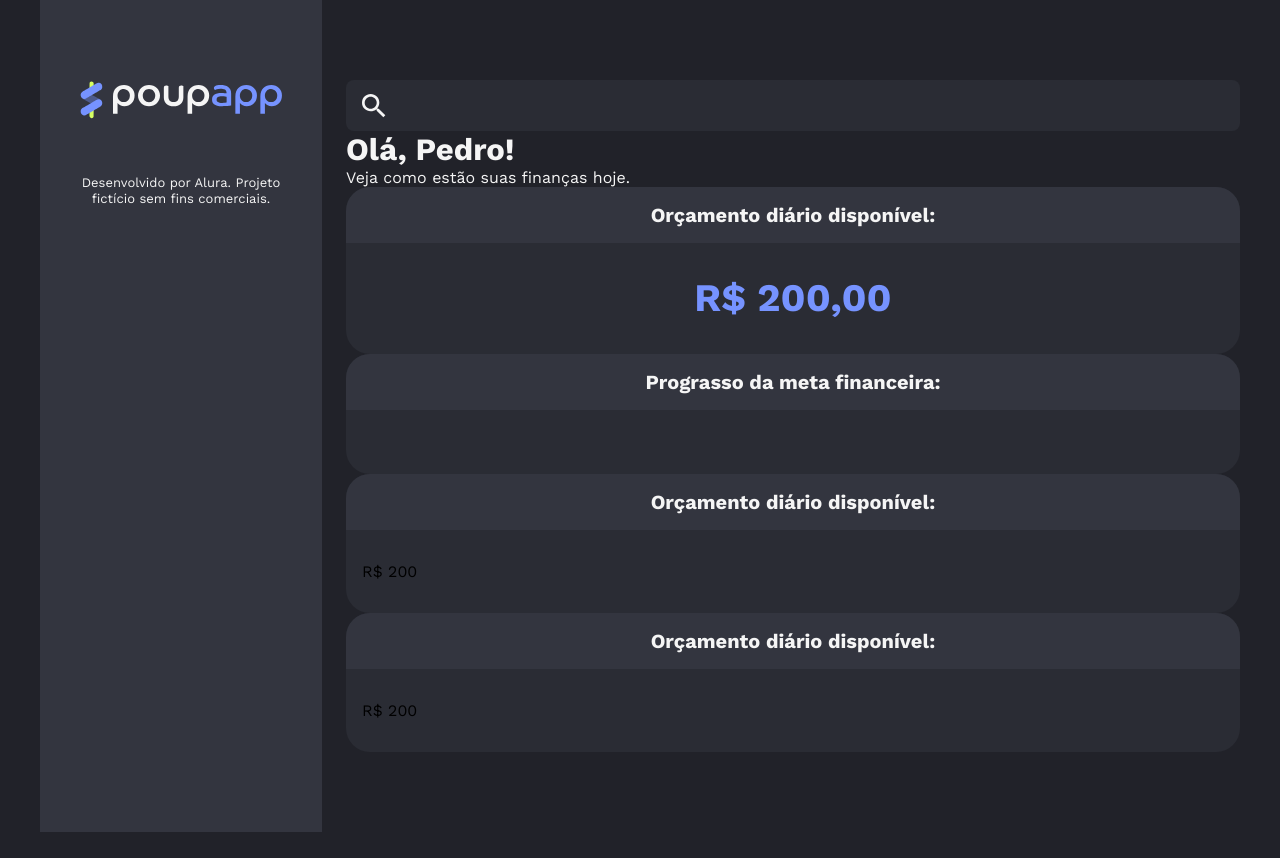
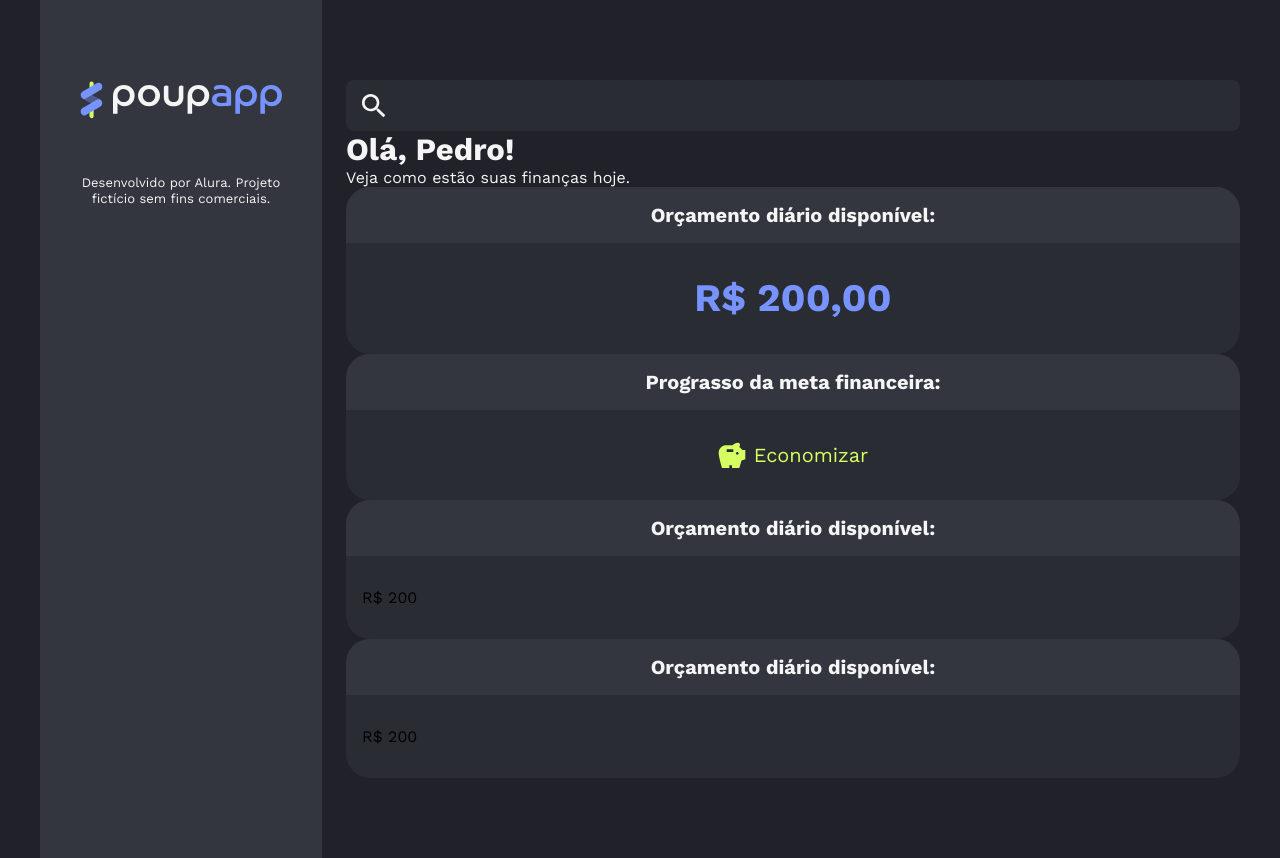
Before and after one commit to pedrohg99/poupapp, a React (Vite) app: page / in a window 1280 px wide. Before the commit the page ends 832 px from the top, so only its background shows below. Built offline with nearby package versions, Linux system fonts and the light colour scheme.

Commit message:
Aplica estilo ao SavingsStatus

```diff
--- a/src/App.jsx
+++ b/src/App.jsx
@@ -5,6 +5,7 @@ import { SearchInput } from "./components/SearchInput";
 import { Typography } from "./components/Typography";
 import Card from "./components/Card";
 import { DailyBudget } from "./components/DailyBudget";
+import { SavingsSatus } from "./components/SavingsStatus";
 
 function App() {
   return (
@@ -34,7 +35,7 @@ function App() {
               Prograsso da meta financeira:
             </Card.Header>
             <Card.Body>
-
+              <SavingsSatus />
             </Card.Body>
           </Card>
           <Card>
--- a/src/components/SavingsStatus/savingsstatus.module.css
+++ b/src/components/SavingsStatus/savingsstatus.module.css
@@ -0,0 +1,16 @@
+.container{
+    display: flex;
+    flex-direction: column;
+    gap: 40px;
+}
+
+.container p{
+    margin: 0;
+    display: flex;
+    justify-content: center;
+    align-items: center;
+    font-size: 20px;
+    line-height: 125%;
+    gap: 8px;
+    color: var(--secondary-income);
+}
```
